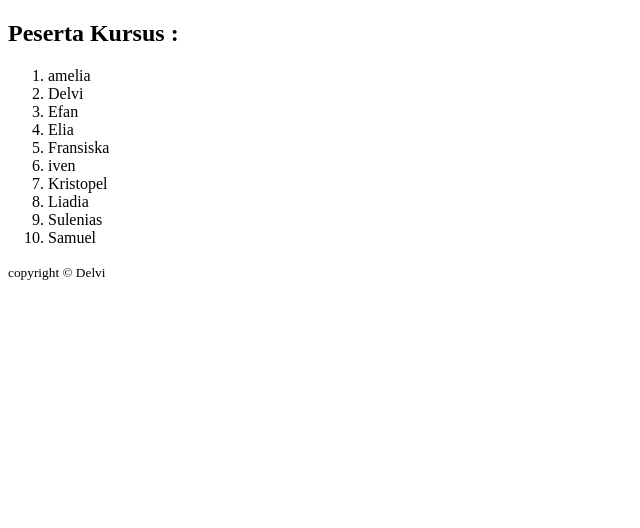
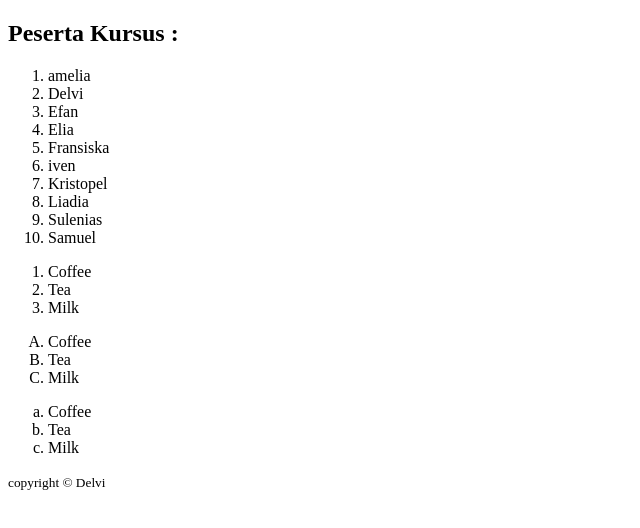
Before and after one commit to delviwamu/sacode-online-2023-day02, a plain HTML site: page peserta-kursus.html in a window 1280 px wide. Shown: the whole page, without its empty margins (0-640 px from the left). Drawn offline with Linux system fonts and the light colour scheme.

Commit message:
select file

```diff
--- a/peserta-kursus.html
+++ b/peserta-kursus.html
@@ -18,6 +18,26 @@
 
 </ol>
 
+<ol type="1">
+  <li>Coffee</li>
+  <li>Tea</li>
+  <li>Milk</li>
+</ol>
+
+<ol type="A">
+  <li>Coffee</li>
+  <li>Tea</li>
+  <li>Milk</li>
+
+</ol>
+
+<ol type="a">
+  <li>Coffee</li>
+  <li>Tea</li>
+  <li>Milk</li>
+</ol>
+
+
 <small>copyright &copy; Delvi </small>
 
 </body>
```
